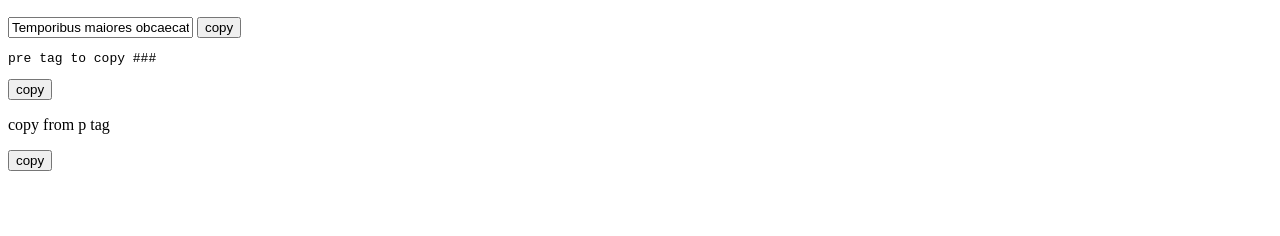
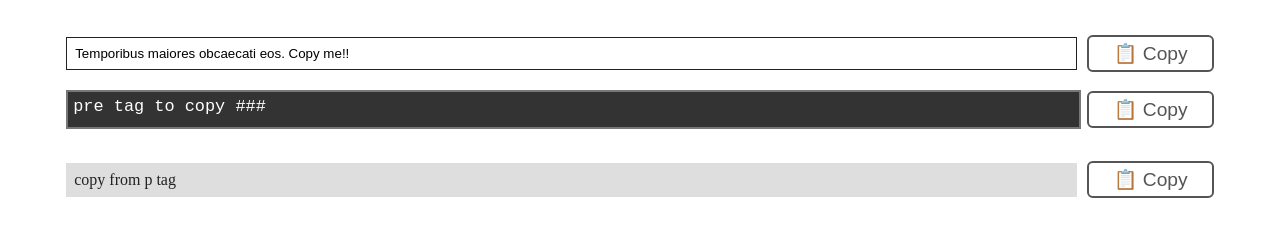
Before and after one commit to elPoeta/copyclipboard-webcomponent, a plain HTML site: page index.html in a window 1280 px wide. Shown: the part 110-346 px from the top of the page. Drawn offline with Linux system fonts and the light colour scheme.

Commit message:
add styles

```diff
--- a/index.html
+++ b/index.html
@@ -5,11 +5,35 @@
   <meta name="viewport" content="width=device-width, initial-scale=1.0">
   <script src="./js/copyClipboard.js" defer></script>
   <title>Copy to ClipBoard - web component</title>
+  <style>
+    input{
+      padding: 8px;
+      border: 1px solid #222;
+    }
+    pre {
+      width: 99%;
+      padding: 5px;
+      margin: 0 auto;
+	    overflow: auto;
+	    line-height: 20px;
+	    background: #333;
+	    border: 2px solid #777;
+      height: 25px;
+      font-size: 1.3em;
+	    color: #fff;
+    }
+    p {
+      padding: 8px;
+      background: #dedede;
+      color: #222;
+
+    }
+  </style>
 </head>
 <body>
   <h1>Copy to ClipBoard</h1>
   <h2>Web Component</h2>
-  <copy-clipboard>
+  <copy-clipboard class="clip">
     <input slot="my-text" type="text" value="Temporibus maiores obcaecati eos. Copy me!!">
   </copy-clipboard>
   <copy-clipboard>
--- a/js/copyClipboard.js
+++ b/js/copyClipboard.js
@@ -1,9 +1,31 @@
 const copyClipBoardTemplate = document.createElement('template');
 copyClipBoardTemplate.innerHTML =
-  `<main>
-   <slot name="my-text">Put your text here!</slot>
-   <button id="btn-copy">copy</button>
-  </main>`;
+  `<style>
+     :host {
+       margin: 10px;
+       padding: 5px;
+     }
+     .container {
+       display: grid;
+       grid-template-columns: 80% 10%;
+       grid-gap: 10px;
+       justify-content: center;
+       align-items: center;
+     }
+     .btn-copy {
+       border: 2px solid #555;
+       color: #555;
+       outline: none;
+       background: none;
+       font-size: 1.2em;
+       padding: 5px;
+       border-radius: .3em;
+     }
+   </style>
+   <main class="container">
+     <slot name="my-text">Put your text here!</slot>
+     <button id="btn-copy" class="btn-copy">	&#x1f4cb; Copy</button>
+   </main>`;
 
 class CopyClipboard extends HTMLElement {
   constructor() {
```
